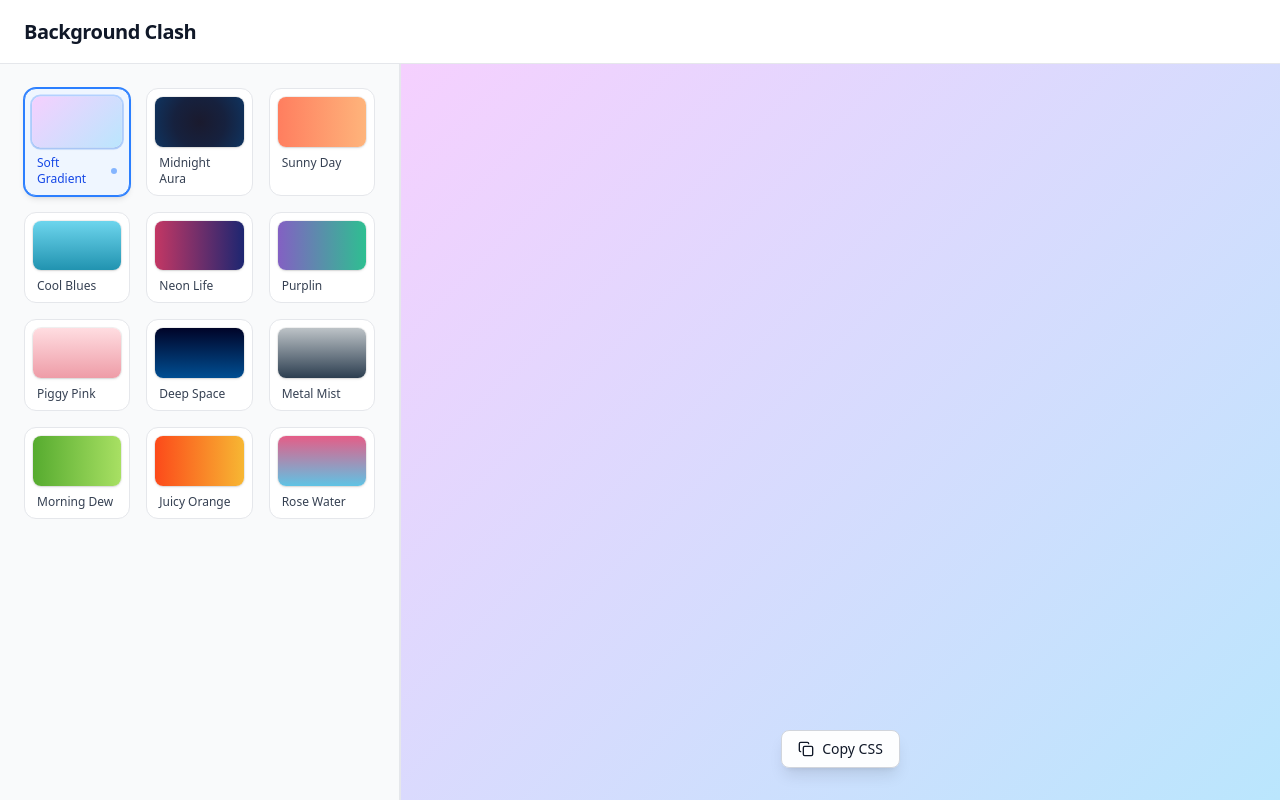
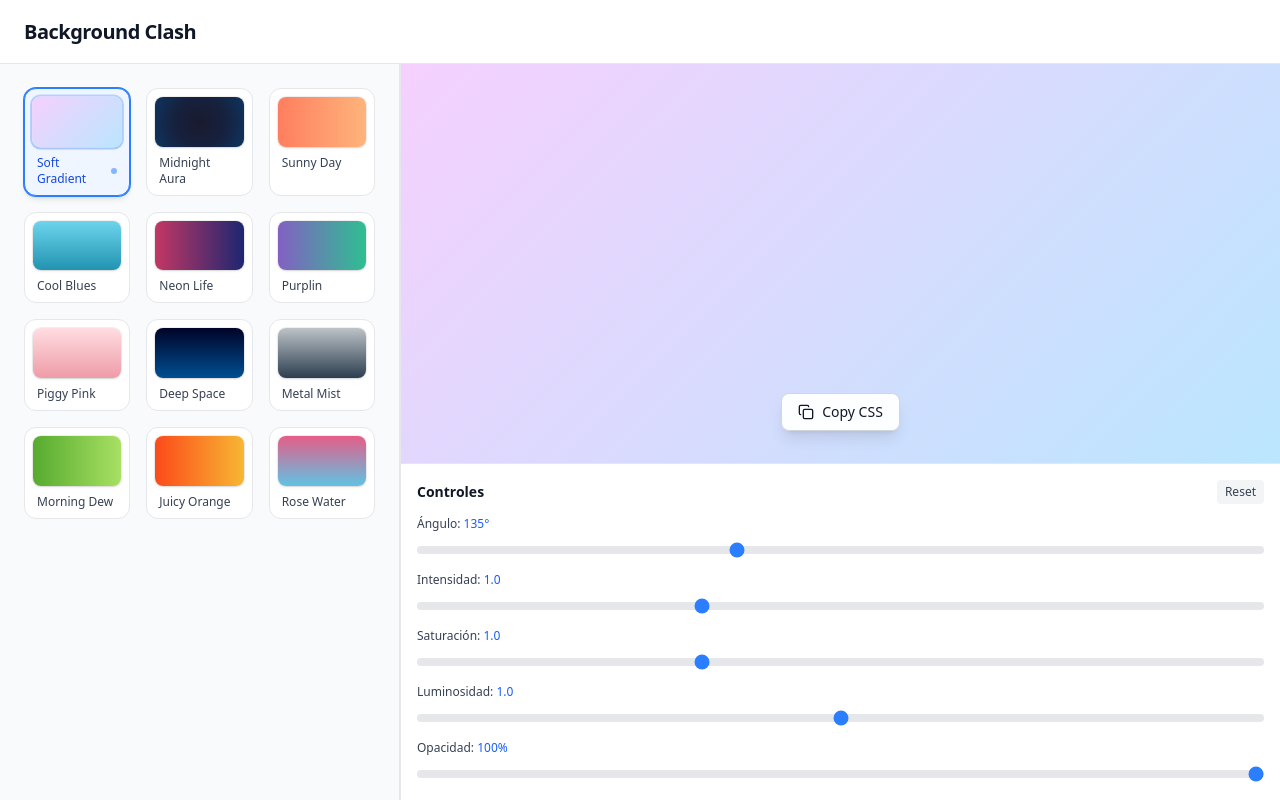
Before and after one commit to JhonLayton21/background-clash, a React (Vite) app: page / in a window 1280 px wide. Both pictures are taken after a click on the button "Soft Gradient". Built offline with nearby package versions, Linux system fonts and the light colour scheme.

Commit message:
feat: add personalized controls

```diff
--- a/src/App.tsx
+++ b/src/App.tsx
@@ -2,10 +2,20 @@ import { useState } from 'react'
 import { Header } from './components/Header'
 import { BackgroundGrid } from './components/BackgroundGrid'
 import { PreviewArea } from './components/PreviewArea'
-import type { Background } from './types/background'
+import type { Background, BackgroundControls } from './types/background'
+import { DEFAULT_CONTROLS } from './types/background'
 
 function App() {
   const [selectedBackground, setSelectedBackground] = useState<Background | null>(null)
+  const [controls, setControls] = useState<BackgroundControls>(DEFAULT_CONTROLS)
+  const [angle, setAngle] = useState(135)
+
+  const handleSelectBackground = (background: Background) => {
+    setSelectedBackground(background)
+    // Reset controls cuando se selecciona un nuevo background
+    setControls(background.controls)
+    setAngle(background.angle ?? 135)
+  }
 
   return (
     <div className="flex flex-col h-screen w-full bg-white text-gray-900">
@@ -13,12 +23,18 @@ function App() {
       <main className="flex-1 grid grid-cols-1 lg:grid-cols-[400px_1fr] overflow-hidden">
         <section className="h-full overflow-y-auto border-r border-gray-200">
           <BackgroundGrid
-            onSelect={setSelectedBackground}
+            onSelect={handleSelectBackground}
             selectedBackground={selectedBackground}
           />
         </section>
         <section className="h-full overflow-hidden bg-gray-50 relative transition-colors duration-300">
-          <PreviewArea background={selectedBackground} />
+          <PreviewArea
+            background={selectedBackground}
+            controls={controls}
+            angle={angle}
+            onControlsChange={setControls}
+            onAngleChange={setAngle}
+          />
         </section>
       </main>
     </div>
--- /dev/null
+++ b/src/components/ControlsPanel.tsx
@@ -0,0 +1,138 @@
+import type { BackgroundControls } from "../types/background";
+import { CONTROL_RANGES, DEFAULT_CONTROLS } from "../types/background";
+
+interface ControlsPanelProps {
+  controls: BackgroundControls;
+  angle: number;
+  onControlsChange: (controls: BackgroundControls) => void;
+  onAngleChange: (angle: number) => void;
+}
+
+export function ControlsPanel({
+  controls,
+  angle,
+  onControlsChange,
+  onAngleChange,
+}: ControlsPanelProps) {
+  const handleAngleChange = (e: React.ChangeEvent<HTMLInputElement>) => {
+    const value = parseInt(e.target.value);
+    onAngleChange(value);
+  };
+
+  const handleControl = (key: keyof BackgroundControls, value: number) => {
+    onControlsChange({
+      ...controls,
+      [key]: value,
+    });
+  };
+
+  const handleReset = () => {
+    onControlsChange(DEFAULT_CONTROLS);
+    onAngleChange(135);
+  };
+
+  return (
+    <div className="border-t border-gray-200 p-4 bg-white">
+      <div className="flex items-center justify-between mb-3">
+        <h3 className="text-sm font-semibold text-gray-900">Controles</h3>
+        <button
+          onClick={handleReset}
+          className="text-xs px-2 py-1 rounded bg-gray-100 hover:bg-gray-200 text-gray-700 transition-colors"
+          title="Restaurar valores por defecto"
+        >
+          Reset
+        </button>
+      </div>
+
+      <div className="space-y-3">
+        {/* Angle */}
+        <div>
+          <label className="text-xs font-medium text-gray-700 block mb-1">
+            Ángulo: <span className="text-blue-600">{angle}°</span>
+          </label>
+          <input
+            type="range"
+            min="0"
+            max="360"
+            step="15"
+            value={angle}
+            onChange={handleAngleChange}
+            className="w-full h-2 bg-gray-200 rounded-lg appearance-none cursor-pointer accent-blue-500"
+          />
+        </div>
+
+        {/* Intensity */}
+        <div>
+          <label className="text-xs font-medium text-gray-700 block mb-1">
+            Intensidad: <span className="text-blue-600">{controls.intensity.toFixed(1)}</span>
+          </label>
+          <input
+            type="range"
+            min={CONTROL_RANGES.intensity.min}
+            max={CONTROL_RANGES.intensity.max}
+            step="0.1"
+            value={controls.intensity}
+            onChange={(e) =>
+              handleControl("intensity", parseFloat(e.target.value))
+            }
+            className="w-full h-2 bg-gray-200 rounded-lg appearance-none cursor-pointer accent-blue-500"
+          />
+        </div>
+
+        {/* Saturation */}
+        <div>
+          <label className="text-xs font-medium text-gray-700 block mb-1">
+            Saturación: <span className="text-blue-600">{controls.saturation.toFixed(1)}</span>
+          </label>
+          <input
+            type="range"
+            min={CONTROL_RANGES.saturation.min}
+            max={CONTROL_RANGES.saturation.max}
+            step="0.1"
+            value={controls.saturation}
+            onChange={(e) =>
+              handleControl("saturation", parseFloat(e.target.value))
+            }
+            className="w-full h-2 bg-gray-200 rounded-lg appearance-none cursor-pointer accent-blue-500"
+          />
+        </div>
+
+        {/* Luminosity */}
+        <div>
+          <label className="text-xs font-medium text-gray-700 block mb-1">
+            Luminosidad: <span className="text-blue-600">{controls.luminosity.toFixed(1)}</span>
+          </label>
+          <input
+            type="range"
+            min={CONTROL_RANGES.luminosity.min}
+            max={CONTROL_RANGES.luminosity.max}
+            step="0.1"
+            value={controls.luminosity}
+            onChange={(e) =>
+              handleControl("luminosity", parseFloat(e.target.value))
+            }
+            className="w-full h-2 bg-gray-200 rounded-lg appearance-none cursor-pointer accent-blue-500"
+          />
+        </div>
+
+        {/* Opacity */}
+        <div>
+          <label className="text-xs font-medium text-gray-700 block mb-1">
+            Opacidad: <span className="text-blue-600">{(controls.opacity * 100).toFixed(0)}%</span>
+          </label>
+          <input
+            type="range"
+            min={CONTROL_RANGES.opacity.min}
+            max={CONTROL_RANGES.opacity.max}
+            step="0.05"
+            value={controls.opacity}
+            onChange={(e) =>
+              handleControl("opacity", parseFloat(e.target.value))
+            }
+            className="w-full h-2 bg-gray-200 rounded-lg appearance-none cursor-pointer accent-blue-500"
+          />
+        </div>
+      </div>
+    </div>
+  );
+}
--- a/src/components/PreviewArea.tsx
+++ b/src/components/PreviewArea.tsx
@@ -1,20 +1,77 @@
-import type { Background } from "../types/background";
+import type { Background, BackgroundControls } from "../types/background";
 import { CopyButton } from "./CopyButton";
+import { ControlsPanel } from "./ControlsPanel";
+import { generateControlledCSS } from "../utils/applyControls";
 
 interface PreviewAreaProps {
     background: Background | null;
+    controls: BackgroundControls;
+    angle: number;
+    onControlsChange: (controls: BackgroundControls) => void;
+    onAngleChange: (angle: number) => void;
 }
 
-export function PreviewArea({ background }: PreviewAreaProps) {
+export function PreviewArea({
+    background,
+    controls,
+    angle,
+    onControlsChange,
+    onAngleChange
+}: PreviewAreaProps) {
+    // Generar CSS actualizado con los controles aplicados
+    const displayedCSS = background
+        ? generateControlledCSS(background, controls, angle)
+        : "";
+
+    // Construir el estilo de preview usando el background real seleccionado
+    let backgroundStyle: string | undefined;
+
+    if (background) {
+        const colorStops = background.colors.map(c => `${c.color} ${c.stop}%`).join(", ");
+
+        if (background.type === "linear") {
+            backgroundStyle = `linear-gradient(${angle}deg, ${colorStops})`;
+        } else if (background.type === "repeating-linear") {
+            backgroundStyle = `repeating-linear-gradient(${angle}deg, ${colorStops})`;
+        } else if (background.type === "radial") {
+            const shape = background.radialShape || "circle";
+            backgroundStyle = `radial-gradient(${shape}, ${colorStops})`;
+        } else if (background.type === "repeating-radial") {
+            const shape = background.radialShape || "circle";
+            backgroundStyle = `repeating-radial-gradient(${shape}, ${colorStops})`;
+        } else if (background.type === "conic") {
+            backgroundStyle = `conic-gradient(from ${angle}deg, ${colorStops})`;
+        }
+    }
+
+    const previewStyle = background ? {
+        background: backgroundStyle,
+        filter: `saturate(${controls.saturation * 100}%) brightness(${controls.luminosity * 100}%)`,
+        opacity: controls.opacity,
+    } : undefined;
+
     return (
-        <div
-            className="h-full w-full bg-white flex items-center justify-center border-l border-gray-200 transition-all duration-500 relative"
-            style={background ? background.previewStyle : undefined}
-        >
+        <div className="h-full w-full flex flex-col bg-white border-l border-gray-200">
+            {/* Área de preview */}
+            <div
+                className="flex-1 flex items-center justify-center transition-all duration-300 relative"
+                style={previewStyle}
+            >
+                {background && (
+                    <div className="absolute bottom-8 transition-opacity duration-300">
+                        <CopyButton text={displayedCSS} />
+                    </div>
+                )}
+            </div>
+
+            {/* Panel de controles */}
             {background && (
-                <div className="absolute bottom-8 transition-opacity duration-300">
-                    <CopyButton text={background.css} />
-                </div>
+                <ControlsPanel
+                    controls={controls}
+                    angle={angle}
+                    onControlsChange={onControlsChange}
+                    onAngleChange={onAngleChange}
+                />
             )}
         </div>
     );
--- /dev/null
+++ b/src/utils/applyControls.ts
@@ -0,0 +1,29 @@
+import type { Background, BackgroundControls } from "../types/background";
+
+/**
+ * Aplica controles de variación a un background y retorna el CSS actualizado
+ * FASE 2: Angle, Saturation, Luminosity, Opacity
+ *
+ * Nota: Saturation y Luminosity se aplican via CSS filters en el preview
+ */
+export function generateControlledCSS(
+  background: Background,
+  _controls: BackgroundControls,
+  angle?: number
+): string {
+  const baseCSS = background.css;
+
+  // Si no hay cambios en angle, retornar el CSS original
+  if (!angle || angle === background.angle) {
+    return baseCSS;
+  }
+
+  // Reemplazar angle en CSS linear-gradient
+  if (background.type === "linear") {
+    const pattern = /linear-gradient\(([^,]+),/;
+    const newAngle = `linear-gradient(${angle}deg,`;
+    return baseCSS.replace(pattern, newAngle);
+  }
+
+  return baseCSS;
+}
```
